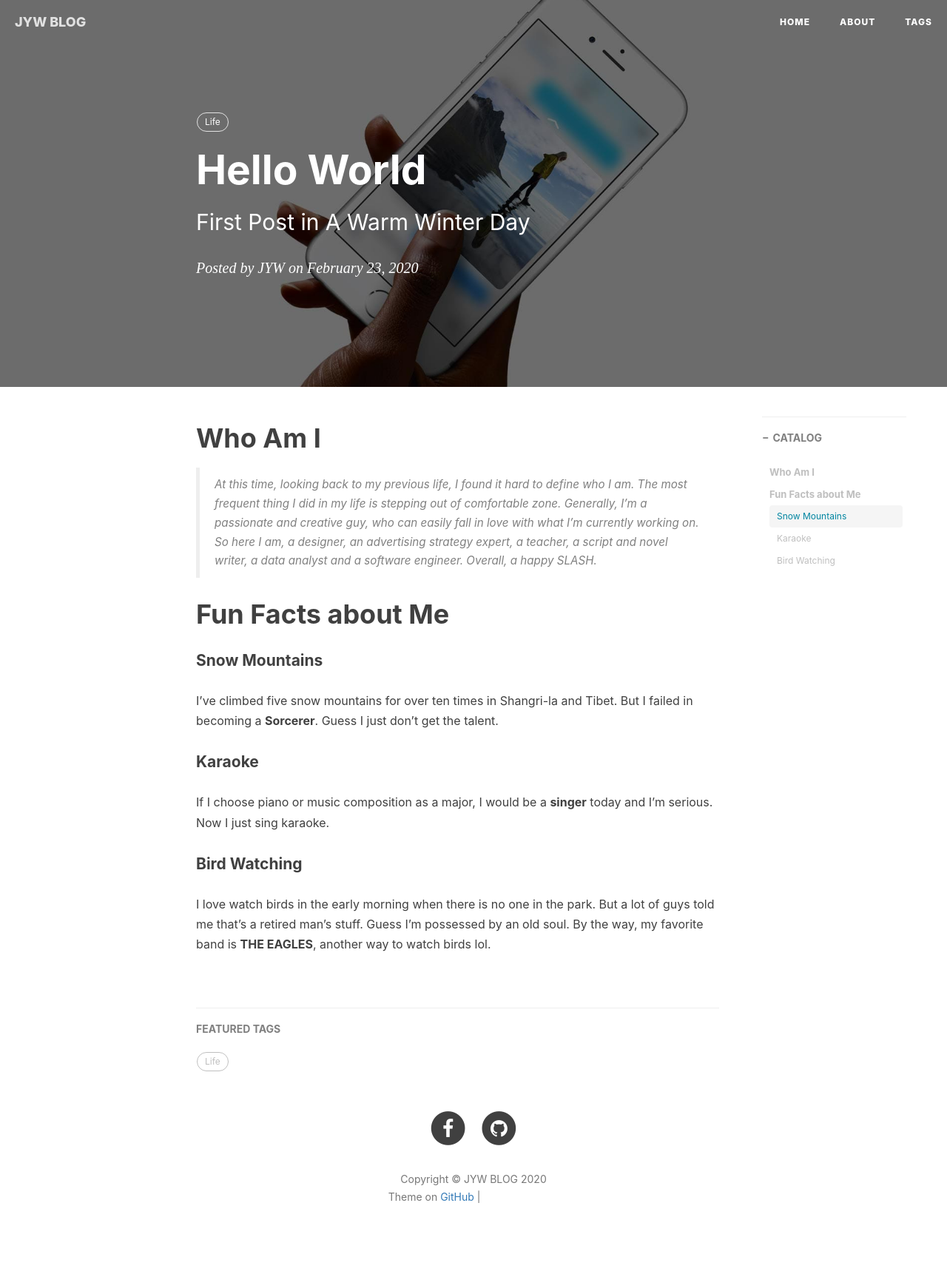
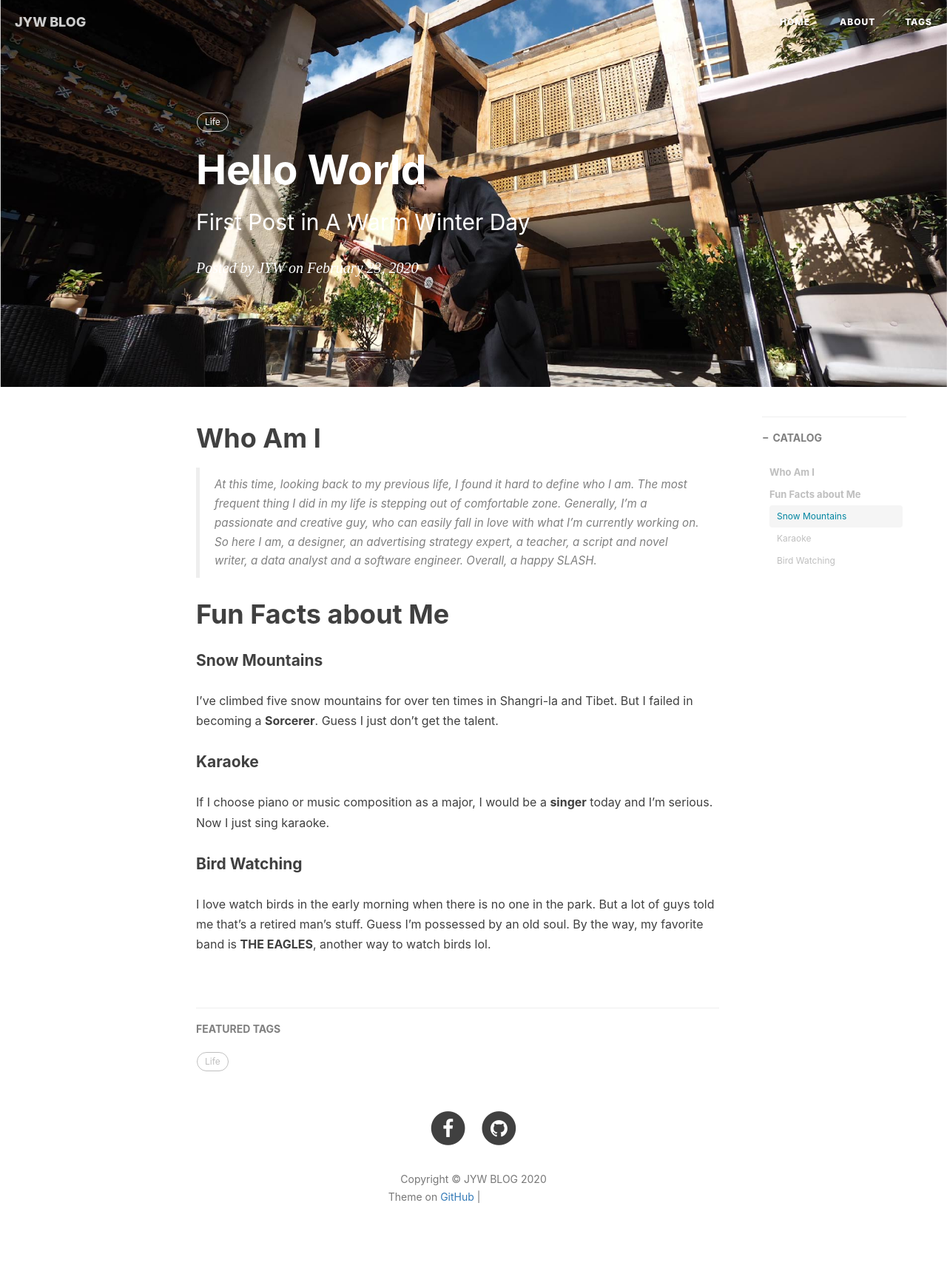
Before and after one commit to TheUniverseJiyeWang/TheUniverseJiyeWang.github.io, a Jekyll site: the page built from _posts/2020-02-23-Hello_World.md, in a window 1280 px wide. Shown: the whole page at 74% size. Built offline with Jekyll 4.4.1, drawn with Linux system fonts in a browser that asks for light colours; nearby versions of some CDN libraries; comment, search, counter and statistics services are not loaded; grey boxes are pictures that could not be loaded.

Commit message:
updata img

```diff
--- a/_posts/2020-02-23-Hello_World.md
+++ b/_posts/2020-02-23-Hello_World.md
@@ -4,7 +4,7 @@
 subtitle:   First Post in A Warm Winter Day
 date:       2020-02-23
 author:     JYW
-header-img: img/post-bg-ios9-web.jpg
+header-img: img/post-200223-life2.jpg
 catalog: true
 tags:
     - Life
```
Also changed, not shown: img/post-200223-life.jpg (renamed from img/post-bg-ios9-web.jpg), img/post-200223-life2.jpg (added), 1 other file.
